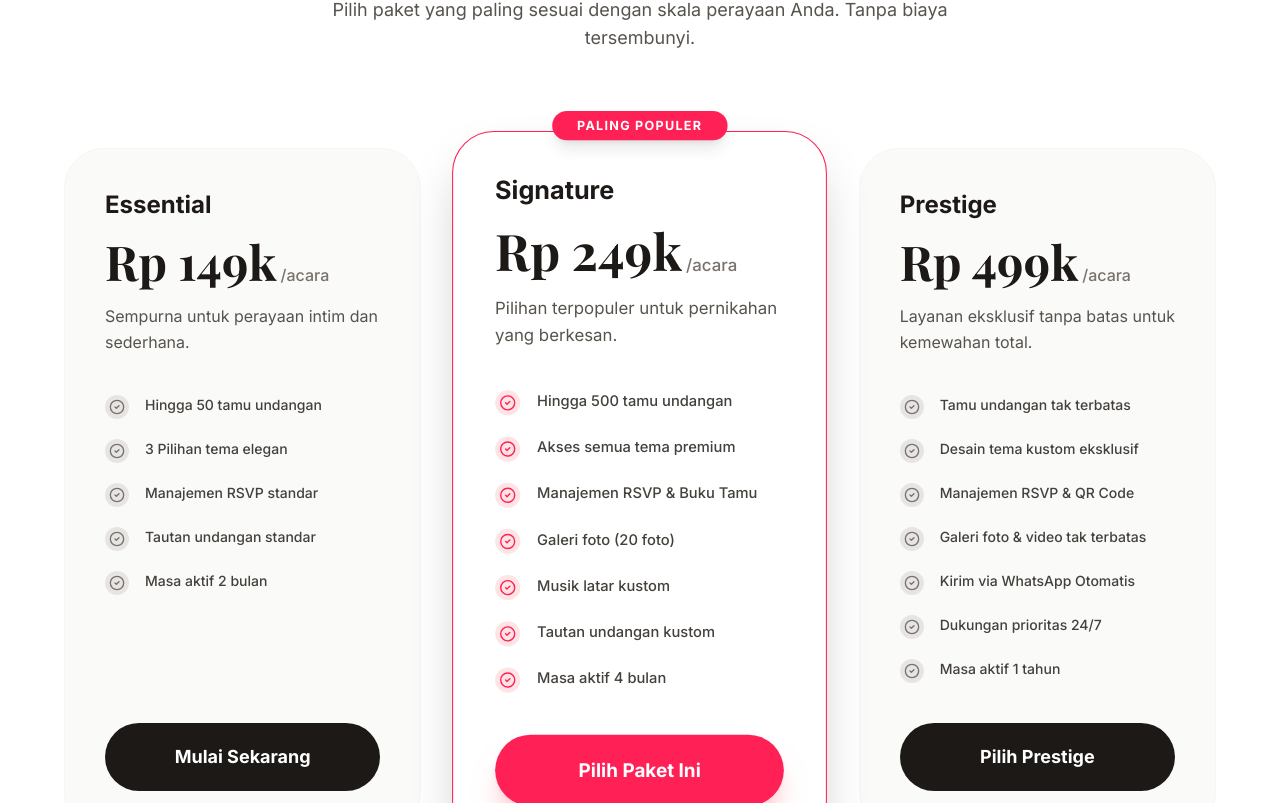
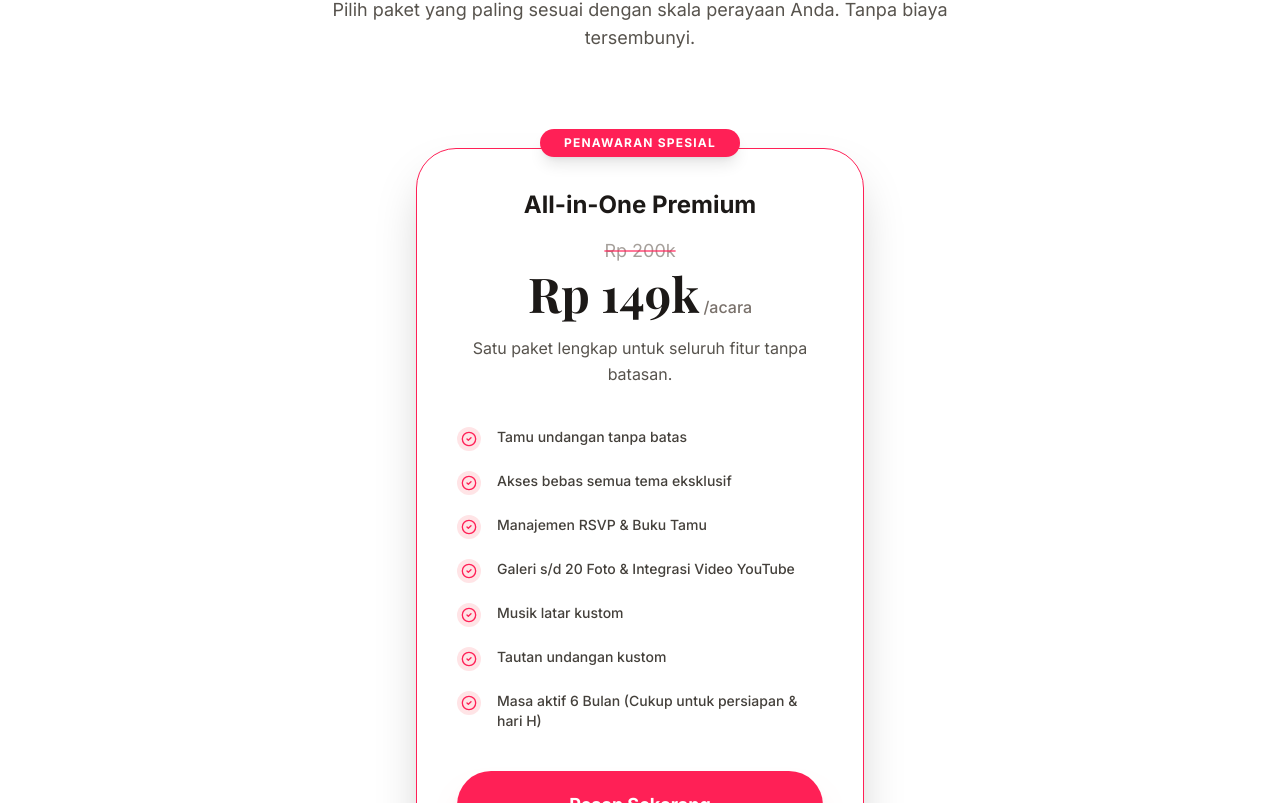
Before and after one commit to ruly13/digital-invitation, a Next.js app: page / in a window 1280 px wide. Shown: the part 5397-6200 px from the top of the page. Built offline with nearby package versions, Linux system fonts and the light colour scheme; a web font is replaced by a local one.

Commit message:
feat: add landing page with integrated AI chat widget and WhatsApp support

```diff
--- a/app/page.tsx
+++ b/app/page.tsx
@@ -602,7 +602,7 @@ export default function Home() {
       </section>
 
       {/* Pricing Section */}
-      <section id="harga" className="py-32 bg-white px-6">
+      <section id="harga" className="pt-32 pb-16 bg-white px-6">
         <div className="max-w-7xl mx-auto">
           <div className="text-center mb-24">
             <h2 className="text-5xl md:text-6xl font-serif mb-8 tracking-tight">Investasi untuk Kenangan Indah</h2>
@@ -627,23 +627,23 @@ export default function Home() {
       </section>
 
       {/* Trust Badges + FAQ Section */}
-      <section className="py-20 bg-stone-50 px-6">
+      <section className="pt-12 pb-20 bg-stone-50 px-6">
         <div className="max-w-4xl mx-auto">
           {/* Trust Badges */}
-          <div className="flex flex-wrap justify-center gap-8 mb-20 pb-16 border-b border-stone-200">
+          <div className="grid grid-cols-1 sm:grid-cols-2 md:grid-cols-4 gap-6 sm:gap-8 mb-20 pb-16 border-b border-stone-200">
             {[
               { icon: <Lock className="w-5 h-5" />, label: 'SSL 256-bit', sub: 'Data terenkripsi penuh' },
               { icon: <ShieldCheck className="w-5 h-5" />, label: 'Aman & Terpercaya', sub: 'Dijaga Supabase Auth' },
               { icon: <CheckCircle2 className="w-5 h-5" />, label: 'Tanpa Biaya Tersembunyi', sub: 'Harga transparan' },
               { icon: <Heart className="w-5 h-5" />, label: '500+ Pasangan', sub: 'Sudah mempercayai kami' },
             ].map((badge, i) => (
-              <div key={i} className="flex items-center gap-3 text-stone-600">
-                <div className="w-10 h-10 bg-white rounded-xl flex items-center justify-center shadow-sm border border-stone-100 text-rose-500">
+              <div key={i} className="flex items-center gap-4 text-stone-600 bg-white sm:bg-transparent p-4 sm:p-0 rounded-2xl sm:rounded-none shadow-sm sm:shadow-none border border-stone-100 sm:border-none">
+                <div className="w-12 h-12 sm:w-10 sm:h-10 shrink-0 bg-rose-50 sm:bg-white rounded-xl flex items-center justify-center sm:shadow-sm sm:border sm:border-stone-100 text-rose-500">
                   {badge.icon}
                 </div>
                 <div>
                   <p className="text-sm font-semibold text-stone-900">{badge.label}</p>
-                  <p className="text-xs text-stone-400">{badge.sub}</p>
+                  <p className="text-xs text-stone-500 mt-0.5">{badge.sub}</p>
                 </div>
               </div>
             ))}
@@ -757,14 +757,6 @@ export default function Home() {
           </p>
         </div>
       </footer>
-
-      {/* Sticky Bottom CTA for Mobile */}
-      <div className="fixed bottom-0 left-0 right-0 p-4 bg-white/95 backdrop-blur-md border-t border-stone-100 md:hidden z-[60] transform transition-transform duration-300">
-        <Link href={WHATSAPP_URL()} target="_blank" className="flex items-center justify-center w-full bg-stone-900 text-white px-6 py-4 rounded-full text-lg font-bold shadow-2xl shadow-stone-900/20">
-          Pesan Undangan Via WA
-        </Link>
-      </div>
-
       <WhatsAppButton />
       <AIChatWidget />
     </div>
@@ -869,6 +861,7 @@ function TemplateCard({
 function PricingCard({
   title,
   price,
+  originalPrice,
   description,
   features,
   buttonText,
@@ -877,6 +870,7 @@ function PricingCard({
 }: {
   title: string,
   price: string,
+  originalPrice?: string,
   description: string,
   features: string[],
   buttonText: string,
@@ -884,17 +878,22 @@ function PricingCard({
   isPopular?: boolean
 }) {
   return (
-    <div className={`relative p-8 md:p-10 rounded-[2.5rem] border ${isPopular ? 'border-rose-500 shadow-xl md:shadow-2xl bg-white md:scale-105 z-10' : 'border-stone-100 bg-stone-50'} flex flex-col h-full transition-all duration-300 hover:shadow-xl`}>
+    <div className={`relative p-8 md:p-10 rounded-[2.5rem] border ${isPopular ? 'border-rose-500 shadow-xl md:shadow-2xl bg-white z-10' : 'border-stone-100 bg-stone-50'} flex flex-col h-full transition-all duration-300 hover:shadow-xl`}>
       {isPopular && (
-        <div className="absolute -top-5 left-1/2 -translate-x-1/2 bg-rose-500 text-white px-6 py-1.5 rounded-full text-xs font-bold tracking-widest uppercase shadow-lg">
-          Paling Populer
+        <div className="absolute -top-5 left-1/2 -translate-x-1/2 bg-rose-500 text-white px-6 py-1.5 rounded-full text-xs font-bold tracking-widest uppercase shadow-lg whitespace-nowrap">
+          Penawaran Spesial
         </div>
       )}
-      <div className="mb-10">
+      <div className="mb-10 text-center">
         <h3 className="text-2xl font-bold text-stone-900 mb-4">{title}</h3>
-        <div className="flex items-baseline gap-1 mb-4">
+        <div className="flex flex-col items-center mb-4">
+          {originalPrice && (
+            <span className="text-lg text-stone-400 line-through decoration-rose-500/60 decoration-2 mb-1">{originalPrice}</span>
+          )}
+          <div className="flex items-baseline gap-1">
             <span className="text-5xl font-serif font-bold text-stone-900">{price}</span>
             {price !== 'Gratis' && <span className="text-stone-500 font-medium">/acara</span>}
+          </div>
         </div>
         <p className="text-stone-600 leading-relaxed">{description}</p>
       </div>
@@ -960,101 +959,42 @@ function FAQSection() {
 
 const PRICING_PLANS = [
   {
-    id: 'essential',
-    title: 'Essential',
+    id: 'premium',
+    title: 'All-in-One Premium',
+    originalPrice: 'Rp 200k',
     price: 'Rp 149k',
-    description: 'Sempurna untuk perayaan intim dan sederhana.',
+    description: 'Satu paket lengkap untuk seluruh fitur tanpa batasan.',
     features: [
-      "Hingga 50 tamu undangan",
-      "3 Pilihan tema elegan",
-      "Manajemen RSVP standar",
-      "Tautan undangan standar",
-      "Masa aktif 2 bulan"
-    ],
-    buttonText: 'Mulai Sekarang',
-    buttonLink: '/dashboard',
-    isPopular: false
-  },
-  {
-    id: 'signature',
-    title: 'Signature',
-    price: 'Rp 249k',
-    description: 'Pilihan terpopuler untuk pernikahan yang berkesan.',
-    features: [
-      "Hingga 500 tamu undangan",
-      "Akses semua tema premium",
+      "Tamu undangan tanpa batas",
+      "Akses bebas semua tema eksklusif",
       "Manajemen RSVP & Buku Tamu",
-      "Galeri foto (20 foto)",
+      "Galeri s/d 20 Foto & Integrasi Video YouTube",
       "Musik latar kustom",
       "Tautan undangan kustom",
-      "Masa aktif 4 bulan"
+      "Masa aktif 6 Bulan (Cukup untuk persiapan & hari H)"
     ],
-    buttonText: 'Pilih Paket Ini',
+    buttonText: 'Pesan Sekarang',
     buttonLink: '/dashboard',
     isPopular: true
-  },
-  {
-    id: 'prestige',
-    title: 'Prestige',
-    price: 'Rp 499k',
-    description: 'Layanan eksklusif tanpa batas untuk kemewahan total.',
-    features: [
-      "Tamu undangan tak terbatas",
-      "Desain tema kustom eksklusif",
-      "Manajemen RSVP & QR Code",
-      "Galeri foto & video tak terbatas",
-      "Kirim via WhatsApp Otomatis",
-      "Dukungan prioritas 24/7",
-      "Masa aktif 1 tahun"
-    ],
-    buttonText: 'Pilih Prestige',
-    buttonLink: '/dashboard',
-    isPopular: false
   }
 ];
 
 function PricingSection() {
-  const [activeTab, setActiveTab] = useState('signature');
+  const plan = PRICING_PLANS[0];
 
   return (
-    <div className="max-w-6xl mx-auto w-full">
-      {/* Mobile Tab Triggers */}
-      <div className="flex md:hidden bg-stone-100 p-1.5 rounded-full mb-10 max-w-[360px] mx-auto shadow-inner relative justify-between gap-1">
-        {PRICING_PLANS.map((plan) => (
-          <button
-            key={plan.id}
-            onClick={() => setActiveTab(plan.id)}
-            className={`flex-1 py-3 px-2 text-[11px] sm:text-xs font-bold rounded-full transition-all duration-300 relative z-10 tracking-wider ${
-              activeTab === plan.id
-                ? 'text-stone-900 shadow-sm'
-                : 'text-stone-500 hover:text-stone-700'
-            }`}
-          >
-            {activeTab === plan.id && (
+    <div className="max-w-md mx-auto w-full">
       <motion.div
-                layoutId="activeTabBadge"
-                className="absolute inset-0 bg-white rounded-full -z-10 shadow-sm border border-stone-200"
-                transition={{ type: "spring", stiffness: 300, damping: 30 }}
-              />
-            )}
-            {plan.title.toUpperCase()}
-          </button>
-        ))}
-      </div>
-
-      {/* Desktop Grid & Mobile Single display */}
-      <div className="grid grid-cols-1 md:grid-cols-3 gap-6 sm:gap-10">
-        {PRICING_PLANS.map((plan) => (
-          <motion.div
-            key={plan.id}
-            initial={{ opacity: 0, scale: 0.95 }}
-            animate={{ opacity: 1, scale: 1 }}
-            transition={{ duration: 0.4 }}
-            className={`${activeTab === plan.id ? 'block' : 'hidden'} md:!block transition-opacity duration-300 h-full w-full`}
+        initial={{ opacity: 0, scale: 0.95, y: 20 }}
+        whileInView={{ opacity: 1, scale: 1, y: 0 }}
+        viewport={{ once: true }}
+        transition={{ duration: 0.5 }}
+        className="w-full h-full"
       >
         <PricingCard
           title={plan.title}
           price={plan.price}
+          originalPrice={plan.originalPrice}
           description={plan.description}
           features={plan.features}
           buttonText={plan.buttonText}
@@ -1062,8 +1002,6 @@ function PricingSection() {
           isPopular={plan.isPopular}
         />
       </motion.div>
-        ))}
-      </div>
     </div>
   );
 }
--- a/components/AIChatWidget.tsx
+++ b/components/AIChatWidget.tsx
@@ -59,7 +59,7 @@ export default function AIChatWidget() {
   };
 
   return (
-    <div className="fixed bottom-28 md:bottom-8 right-4 md:right-8 z-[70]">
+    <div className="fixed bottom-6 md:bottom-8 right-4 md:right-8 z-[70]">
       <AnimatePresence>
         {isOpen && (
           <motion.div
@@ -159,7 +159,7 @@ export default function AIChatWidget() {
           <div className="absolute -top-1 -right-1 w-5 h-5 bg-emerald-500 border-2 border-white rounded-full animate-bounce" />
         )}
         {!isOpen && (
-          <div className="absolute -top-12 right-0 bg-white text-stone-900 px-4 py-2 rounded-xl text-xs font-bold shadow-xl border border-stone-100 whitespace-nowrap pointer-events-none animate-pulse flex flex-col items-end">
+          <div className="absolute -top-12 right-0 bg-white text-stone-900 px-4 py-2 rounded-xl text-xs font-bold shadow-xl border border-stone-100 whitespace-nowrap pointer-events-none animate-pulse hidden md:flex flex-col items-end">
             <div className="flex items-center">
               <Sparkles className="w-3 h-3 inline mr-1 text-rose-500" />
               Tanya AI karsaloka
--- a/components/WhatsAppButton.tsx
+++ b/components/WhatsAppButton.tsx
@@ -9,7 +9,7 @@ export default function WhatsAppButton() {
       initial={{ opacity: 0, scale: 0.5 }}
       animate={{ opacity: 1, scale: 1 }}
       transition={{ delay: 1, duration: 0.5 }}
-      className="fixed bottom-28 md:bottom-8 left-4 md:left-8 z-[60]"
+      className="fixed bottom-6 md:bottom-8 left-4 md:left-8 z-[60]"
     >
       <a
         href={WHATSAPP_URL()}
```
Lines whose indentation alone changed are shown as unchanged.
